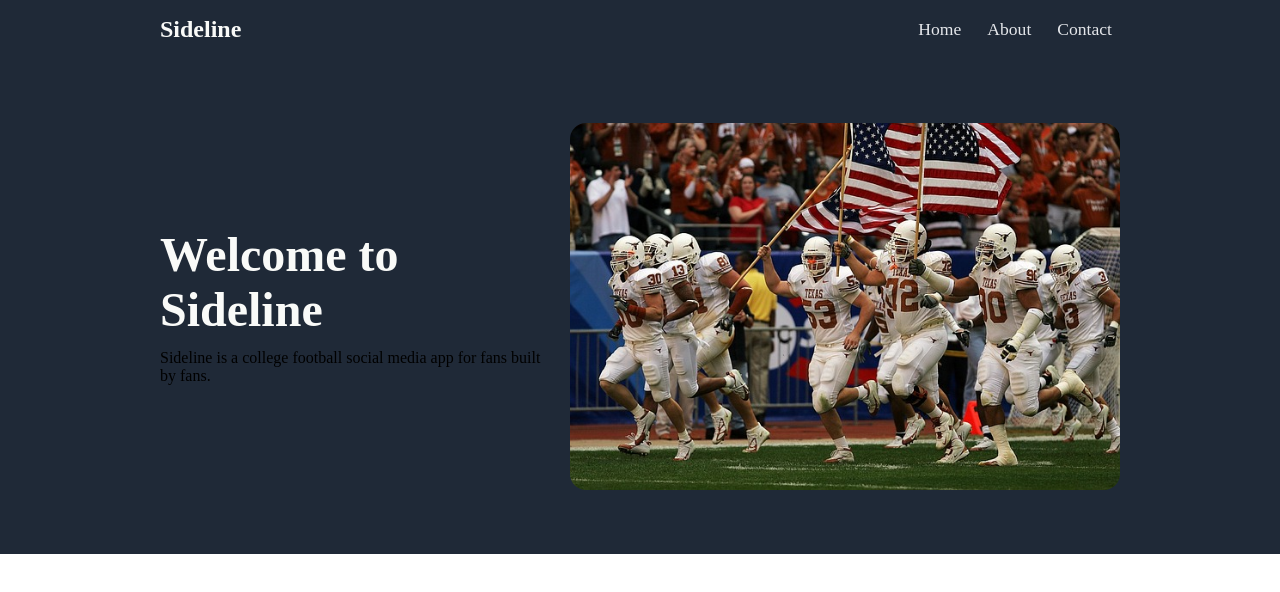
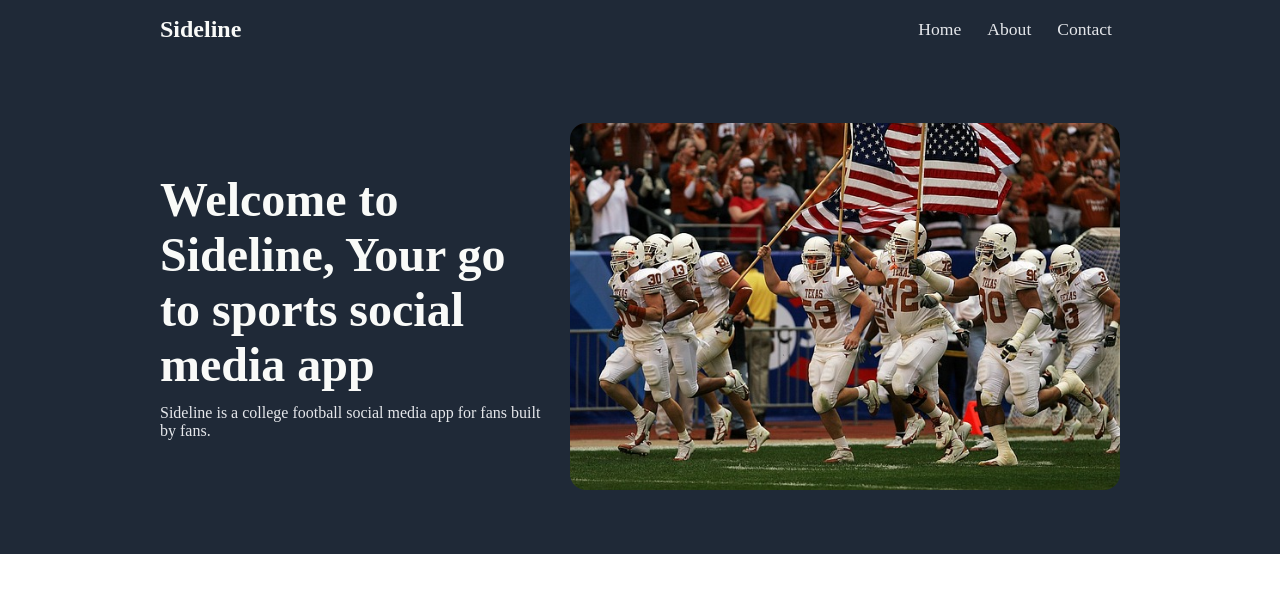
Before and after one commit to ryanstokes21/landing-page-flex-practice, a plain HTML site: page index.html in a window 1280 px wide. Drawn offline with Linux system fonts and the light colour scheme.

Commit message:
add image src, add text, add class hero paragraph needed class attribute for styling

```diff
--- a/index.html
+++ b/index.html
@@ -21,10 +21,10 @@
     <main>
     <div class="hero">
       <div class="intro">
-        <h2 class="section-title">Welcome to Sideline</h2>
-        <p>Sideline is a college football social media app for fans built by fans.</p>
+        <h2 class="section-title">Welcome to Sideline, Your go to sports social media app</h2>
+        <p class="hero-text">Sideline is a college football social media app for fans built by fans. </p>
       </div>
-      <img src="./img/american-football-1573095_640.jpg" alt="Texas Longhorns" height="200px" width="auto">
+      <img src="./img/american-football-1573095_640.jpg" alt="Texas Longhorns" height="400px" width="600">
     </div>
 
     <!-- <div class="information">
```
